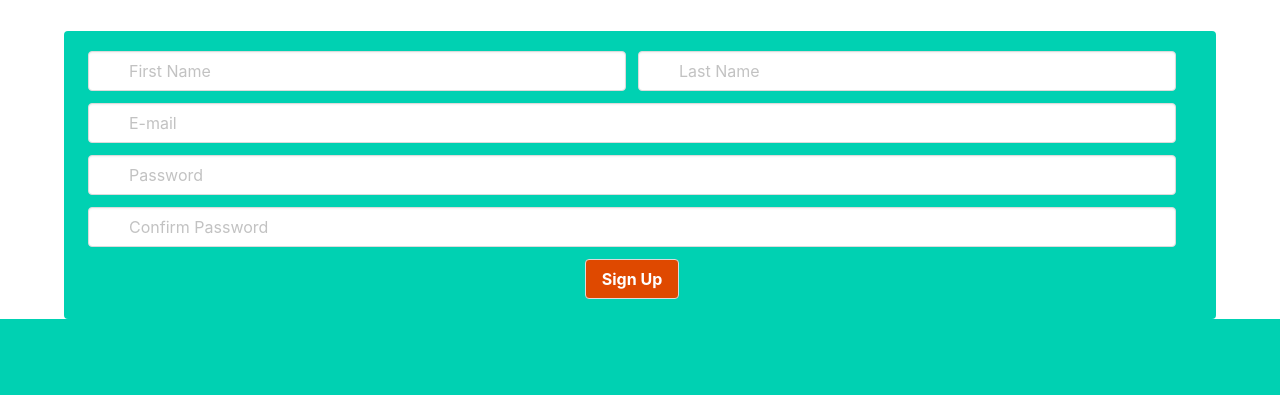
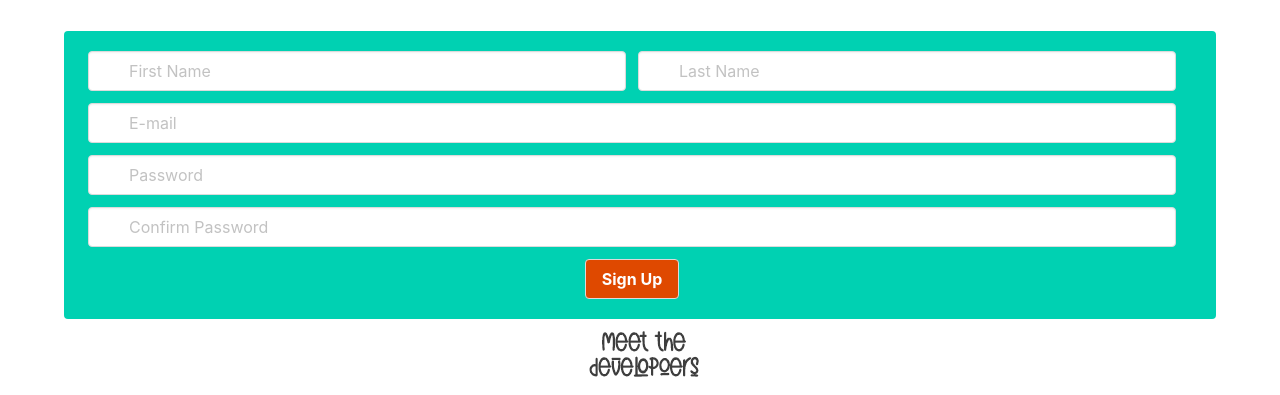
Before and after one commit to Vigneshwarie/munchMonitor, a Node server app: page / in a window 1280 px wide. Shown: the part 960-1355 px from the top of the page. Before the commit the page ends 1279 px from the top, so only its background shows below. Run offline with Node 20, Linux system fonts and the light colour scheme; some libraries are stand-ins or nearby versions.

Commit message:
inserted link to dev page

```diff
--- a/views/layouts/main.handlebars
+++ b/views/layouts/main.handlebars
@@ -31,4 +31,8 @@
 </body>
 <script src="./js/script.js"></script>
 
+<footer>
+    <a href="/dev"><img src="./images/meetdevs.png" title="devfooter" class="developerlink">
+</footer>
+
 </html>
```
Also changed, not shown: public/images/meetdevs.png (added).
